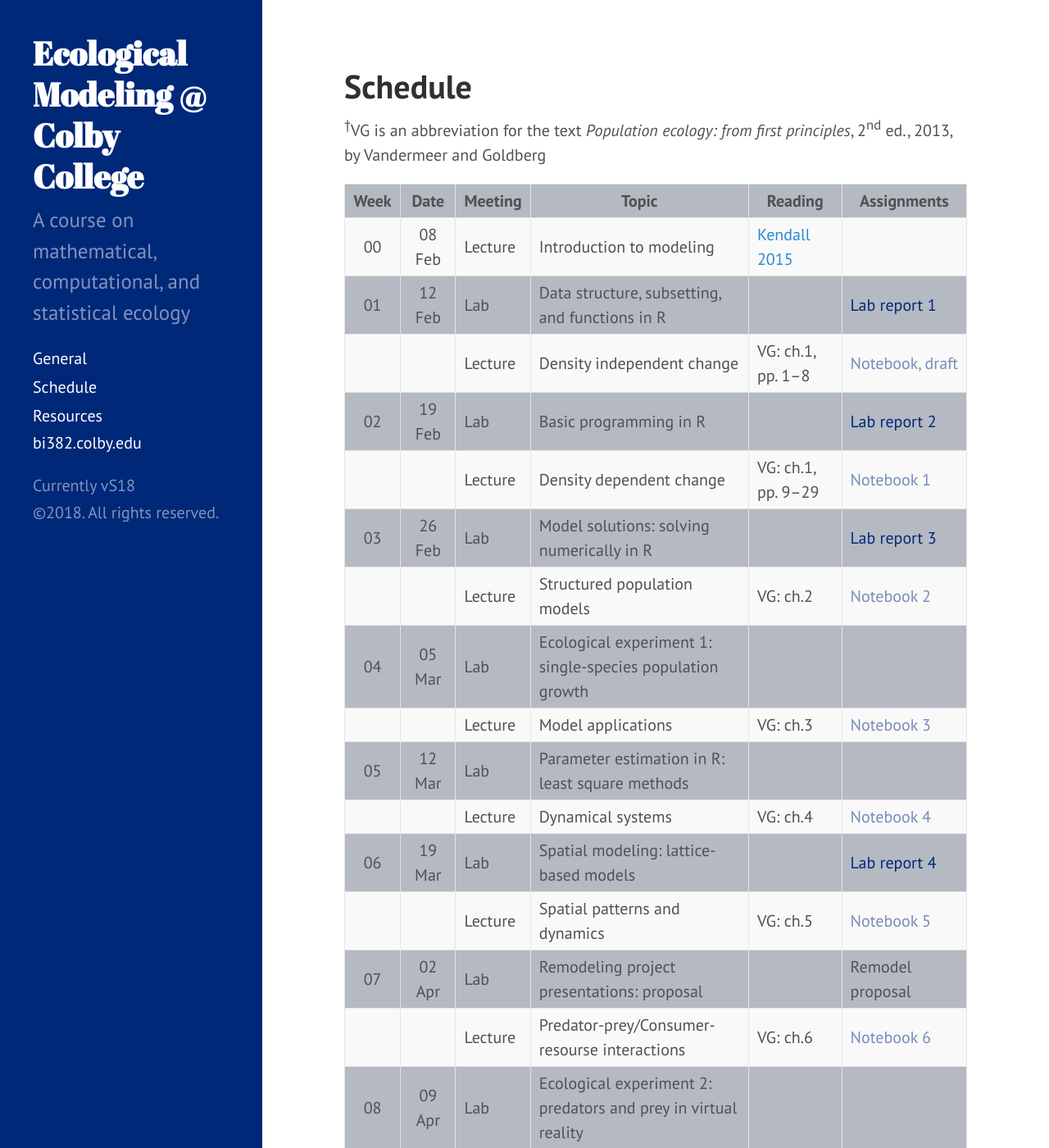
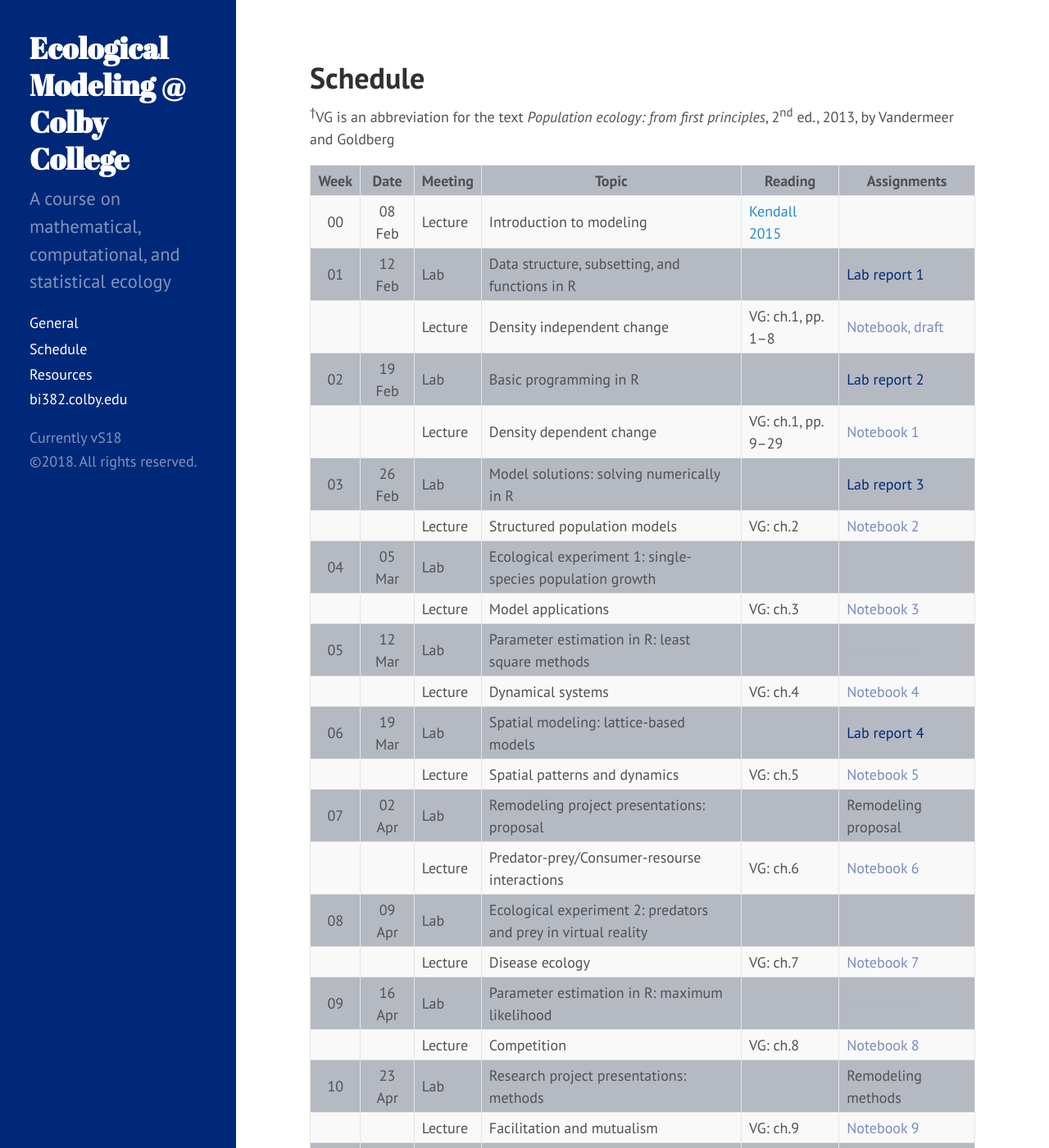
Before and after one commit to ColbyEcology/BI382_2018_Spring, a Jekyll site: the page built from Schedule.md, in a window 1280 px wide and 1400 px high. Shown: the whole window at 82% size. Built offline with Jekyll 4.4.1, drawn with Linux system fonts in a browser that asks for light colours; some of the changed text lies outside the part shown.

Commit message:
remodel -> remodeling, reduce root font size

```diff
--- a/Schedule.md
+++ b/Schedule.md
@@ -42,16 +42,16 @@ Week |  Date  | Meeting |     Topic
      |        | Lecture | Dynamical systems                                              | VG: ch.4          | <span style="color:#788bbb">Notebook 4</span>
 06   | 19 Mar |   Lab   | Spatial modeling: lattice-based models                         |                   | <span style="color:#002878">Lab report 4</span>
      |        | Lecture | Spatial patterns and dynamics                                  | VG: ch.5          | <span style="color:#788bbb">Notebook 5</span>
-07   | 02 Apr |   Lab   | Remodeling project presentations: proposal                     |                   | Remodel proposal
+07   | 02 Apr |   Lab   | Remodeling project presentations: proposal                     |                   | Remodeling proposal
      |        | Lecture | Predator-prey/Consumer-resourse interactions                   | VG: ch.6          | <span style="color:#788bbb">Notebook 6</span>
 08   | 09 Apr |   Lab   | Ecological experiment 2: predators and prey in virtual reality |                   |
      |        | Lecture | Disease ecology		           	                             | VG: ch.7          | <span style="color:#788bbb">Notebook 7</span>
 09   | 16 Apr |   Lab   | Parameter estimation in R: maximum likelihood                  |                   | <span style="color:#b4b9c2">Experiment 2</span>
      |        | Lecture | Competition  				                                     | VG: ch.8          | <span style="color:#788bbb">Notebook 8</span>
-10   | 23 Apr |   Lab   | Research project presentations: methods                        |                   | Remodel methods
+10   | 23 Apr |   Lab   | Research project presentations: methods                        |                   | Remodeling methods
      |        | Lecture | Facilitation and mutualism                                     | VG: ch.9          | <span style="color:#788bbb">Notebook 9</span>
 11   | 30 Apr |   Lab   | Research project: analysis                                     |                   |
      |        | Lecture | Webs and networks                        		                 |                   | <span style="color:#788bbb">Notebook 10</span>
 12   | 07 May |   Lab   | Research project: analysis                                     |                   |
-     |        | Lecture | Research project presentations: proposal                       |                   | Remodel presentation
-Exam | 16 May |         | Research project: final paper due before 6:00 PM               |                   | Remodel final paper
+     |        | Lecture | Research project presentations: proposal                       |                   | Remodeling presentation
+Exam | 16 May |         | Research project: final paper due before 6:00 PM               |                   | Remodeling final paper
--- a/public/css/hyde.css
+++ b/public/css/hyde.css
@@ -29,6 +29,7 @@
  * Global resets
  *
  * Update the foundational and global aspects of the page.
+ * reduced fron from 16 to 14 and 20 to 18
  */
 
 html {
@@ -36,12 +37,12 @@ html {
 }
 @media (min-width: 48em) {
   html {
-    font-size: 16px;
+    font-size: 14px;
   }
 }
 @media (min-width: 58em) {
   html {
-    font-size: 20px;
+    font-size: 18px;
   }
 }
 
```
